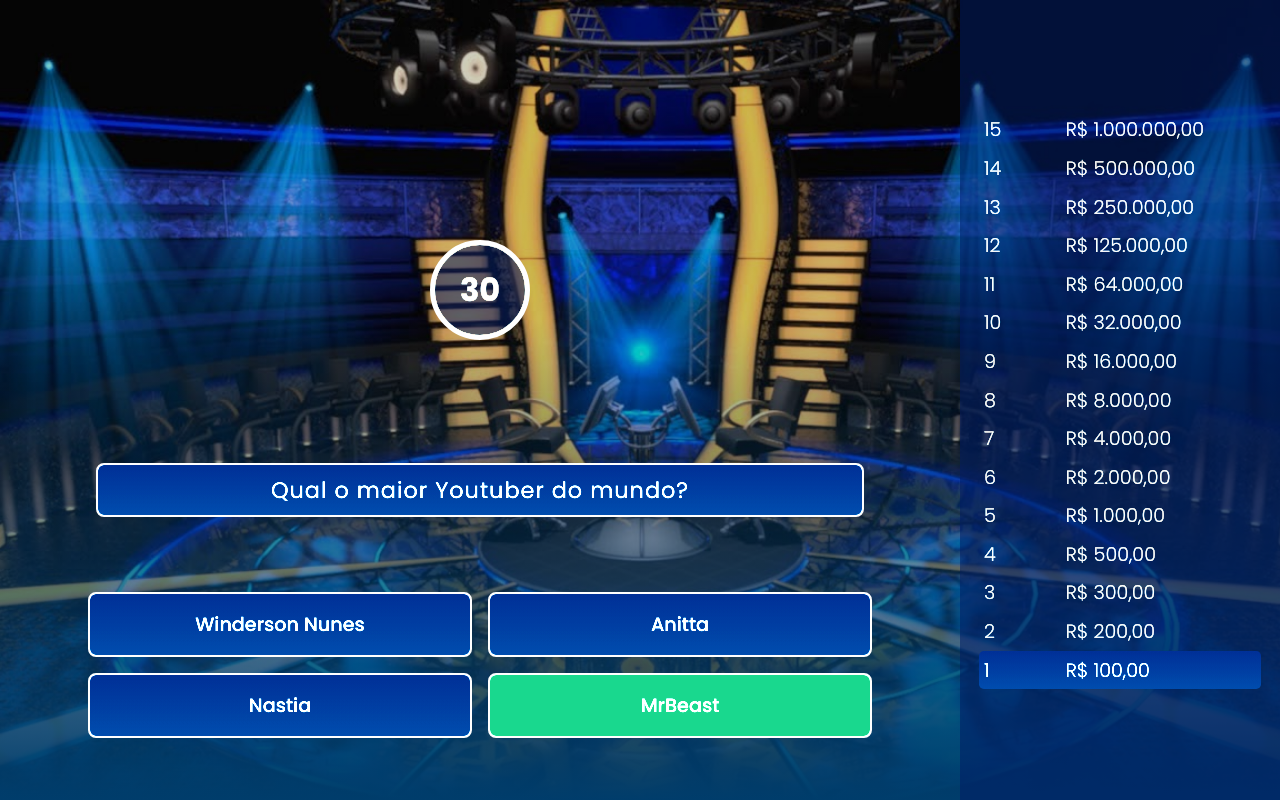
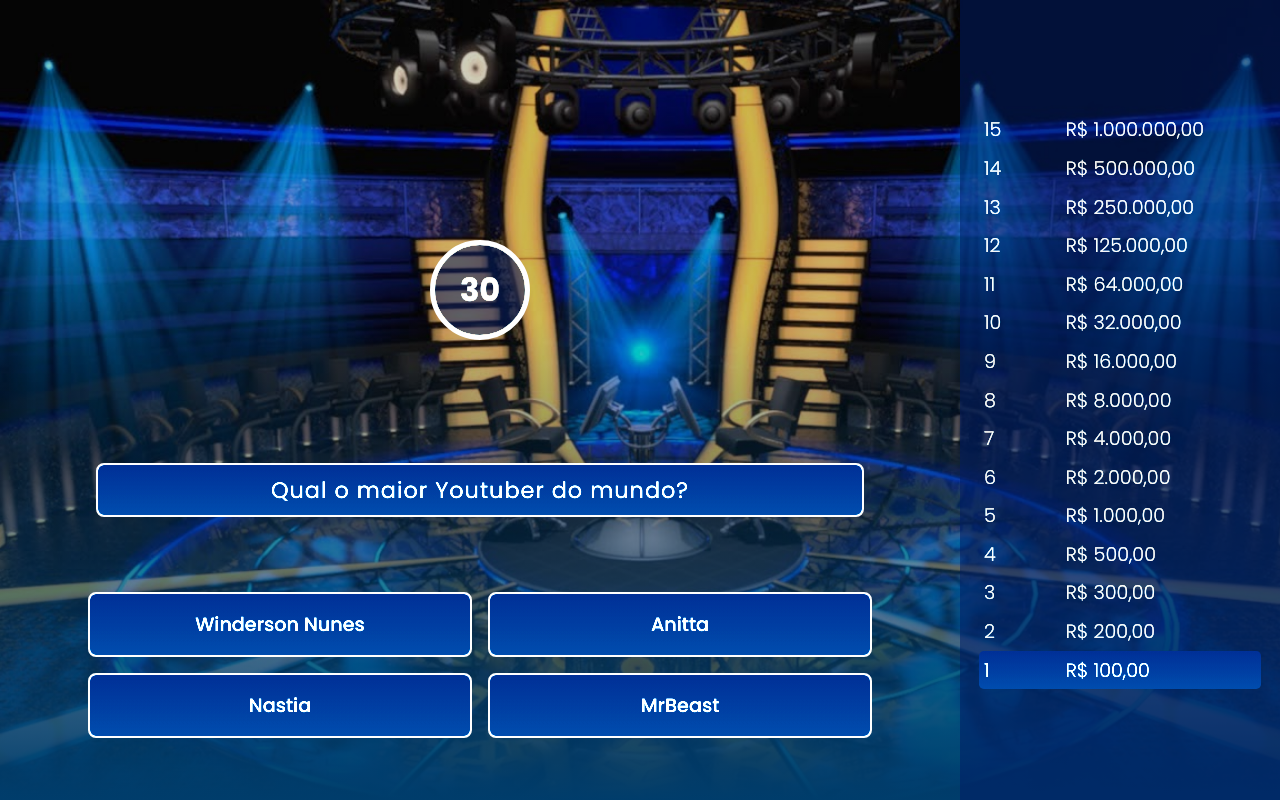
Before and after one commit to dev-marcioreis/quiz-react, a React (Vite) app: page / in a window 1280 px wide. Built offline with nearby package versions, Linux system fonts and the light colour scheme.

Commit message:
check correct or wrong answer

```diff
--- a/src/App.jsx
+++ b/src/App.jsx
@@ -1,10 +1,12 @@
 import { useState } from 'react';
 import './App.css'
 import Trivia from './components/Trivia';
+import data from './data'
 
 function App() {
 
   const [questionNumber, setQuestionNumber] = useState(1)
+  const [stop, setStop] = useState(false)
 
   const moneyPyramid = [
     {id: 1, amount: 'R$ 100,00'},
@@ -31,7 +33,7 @@
           <div className="timer">30</div>
         </div>
         <div className="bottom">
-          <Trivia />
+          <Trivia data={data} setStop={setStop} questionNumber={questionNumber} setQuestionNumber={setQuestionNumber} />
         </div>
       </div>
       <div className="pyramid">
--- a/src/components/Trivia.jsx
+++ b/src/components/Trivia.jsx
@@ -1,14 +1,33 @@
+import { useEffect, useState } from 'react'
 import './trivia.css'
 
-const Trivia = () => {
+  const Trivia = ( {data, setStop, questionNumber, setQuestionNumber} ) => {
+
+    const [question, setQuestion] = useState(null)
+    const [selectedAnswer, setSelectedAnswer] = useState(null)
+    const [className, setClassName] = useState('answer')
+
+    useEffect(() => {
+      setQuestion(data[questionNumber - 1])
+    }, [data, questionNumber])
+
+    const handleClick = (a) => {
+      setSelectedAnswer(a)
+      setClassName('answer active')
+      setStop(() => {
+        setClassName(a.correct ? 'answer correct' : 'answer wrong')
+      }, 3000)
+    }
+
   return (
     <div className='trivia'>
-        <div className="question">Qual o maior Youtuber do mundo?</div>
+        <div className="question">{question?.question}</div>
         <div className="answers">
-            <div className="answer">Winderson Nunes</div>
-            <div className="answer">Anitta</div>
-            <div className="answer">Nastia</div>
-            <div className="answer correct">MrBeast</div>
+          {
+            question?.answers.map(a => (
+              <div className={selectedAnswer === a ? className : 'answer'} onClick={() => handleClick(a)}>{a.name}</div>
+            ))
+          }
         </div>
     </div>
   )
--- a/src/components/trivia.css
+++ b/src/components/trivia.css
@@ -54,6 +54,22 @@
     }
 }
 
+.answer.wrong {
+    animation: wrong 3s ease forwards;
+}
+
+@keyframes wrong {
+    0%, 22%, 42% {
+        background: var(--blue-color);
+    }
+    20%, 40%, 60% {
+        background: var(--orange-color);
+    }
+    62%, 100% {
+        background: var(--red-color);
+    }
+}
+
 
 /*==========Media Query small screens==========*/
 @media (max-width: 1024px) {
--- /dev/null
+++ b/src/data.js
@@ -0,0 +1,70 @@
+const data = [
+    {
+        id: 1,
+        question: 'Qual o maior Youtuber do mundo?',
+        answers: [
+            {
+                name: 'Winderson Nunes',
+                correct: false,
+            },
+            {
+                name: 'Anitta',
+                correct: false,
+            },
+            {
+                name: 'Nastia',
+                correct: false,
+            },
+            {
+                name: 'MrBeast',
+                correct: true
+            },
+        ]
+    },
+    {
+        id: 2,
+        question: 'Qual a capital do Brasil?',
+        answers: [
+            {
+                name: 'São Paulo',
+                correct: false,
+            },
+            {
+                name: 'Rio de Janeiro',
+                correct: false,
+            },
+            {
+                name: 'Brasília',
+                correct: true,
+            },
+            {
+                name: 'Goiânia',
+                correct: false
+            },
+        ]
+    },
+    {
+        id: 3,
+        question: 'Quantos lado tem uma bola?',
+        answers: [
+            {
+                name: '2 Lados',
+                correct: true,
+            },
+            {
+                name: '1 Lado',
+                correct: false,
+            },
+            {
+                name: 'Nenhum lado',
+                correct: false,
+            },
+            {
+                name: '4 Lados',
+                correct: false
+            },
+        ]
+    },
+];
+
+export default data;
--- a/src/index.css
+++ b/src/index.css
@@ -16,7 +16,7 @@
 /*==========Root==========*/
 :root {
 
-  --red-color: hsl(349, 98%, 58%);
+  --red-color: hsl(349, 81%, 51%);
   --blue-color: hsl(211, 87%, 15%);
   --blue1-color: hsla(211, 87%, 15%, 0.541);
   --dark-color: hsl(0, 0%, 13%);
```
